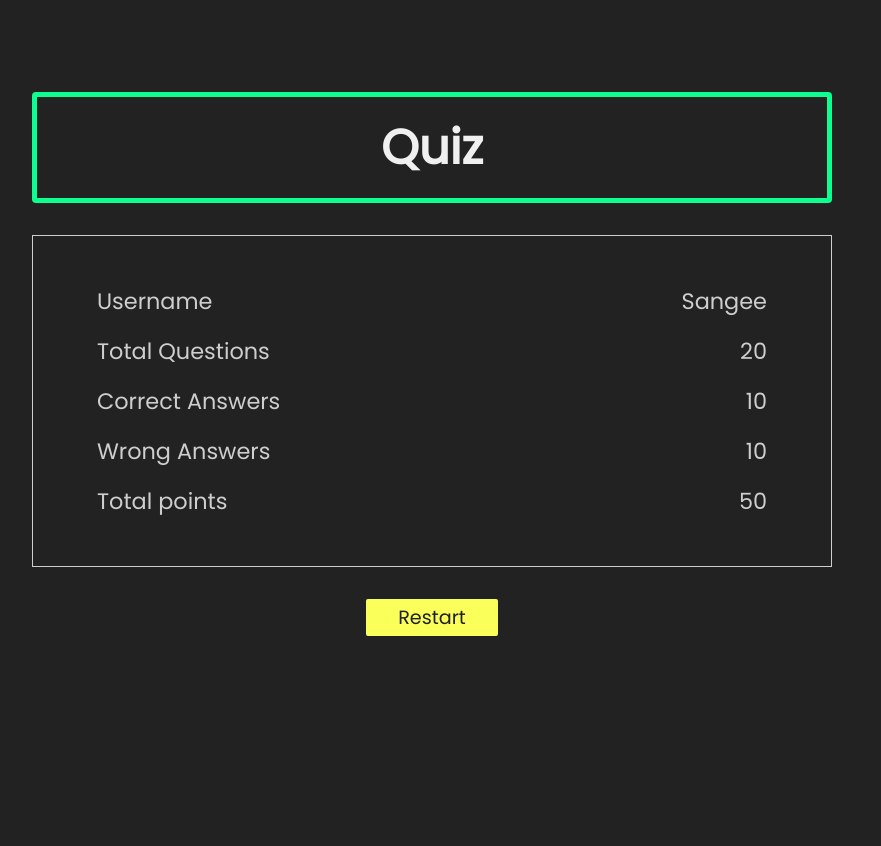
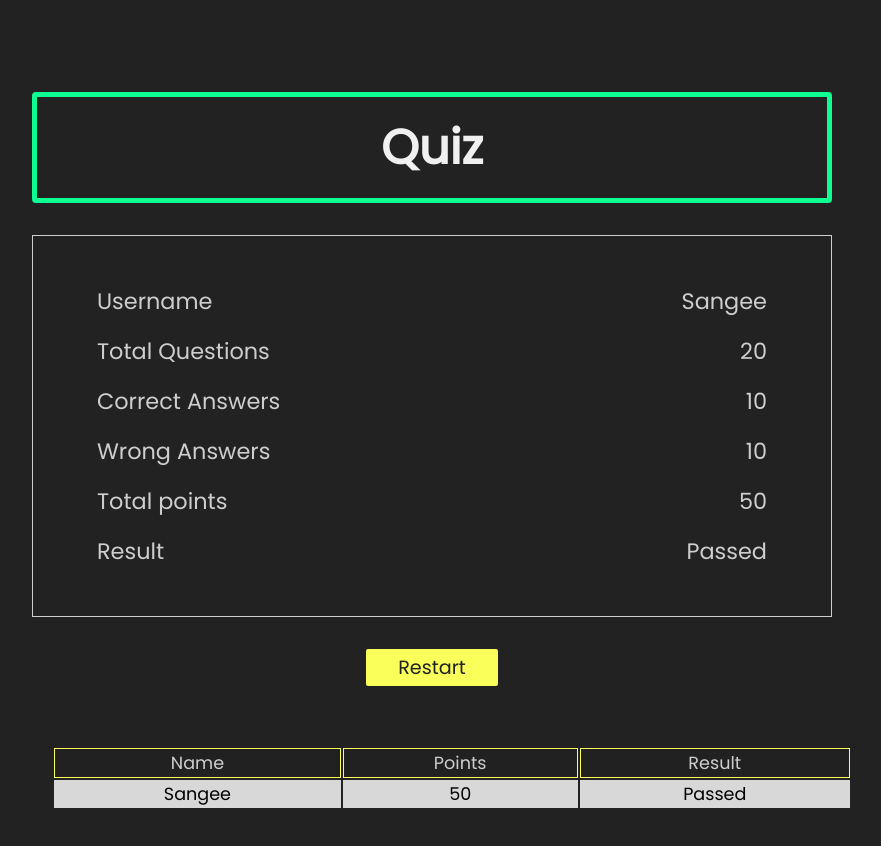
Before and after one commit to sgujuluva/mern-quiz-redux, a React (Create React App) app in the folder client/: page /result in a window 1280 px wide. Shown: the top 846 px of the page, without its empty margins (208-1089 px from the left). Built offline with nearby package versions, Linux system fonts and the light colour scheme.

Commit message:
result table done on the result component

```diff
--- a/client/src/components/Result/Result.css
+++ b/client/src/components/Result/Result.css
@@ -23,27 +23,3 @@
     color: #ff2a66;
     color: #2aff95;
 }
-
-table {
-    width: 100%;
-}
-
-.table-header {
-    color: #cecece;
-    font-size: 1.1em;
-    text-align: center;
-    background: #212121;
-    padding: 18px 0;
-}
-
-.table-body {
-    font-size: 1.1em;
-    text-align: center;
-    /* color: #cecece; */
-    background: #d8d8d8;
-    padding: 18px 0;
-}
-
-.table-header > tr > td{
-    border: 1px solid #faff5a;
-}
--- a/client/src/components/Result/Result.jsx
+++ b/client/src/components/Result/Result.jsx
@@ -1,5 +1,8 @@
 import React from 'react'
 import {Link} from "react-router-dom"
+//components
+import ResultTable  from "../ResultTable/ResultTable.jsx"
+
 import "./Result.css"
 function Result() {
   const onRestart = () => {
@@ -30,9 +33,16 @@ console.log("on restart")
           <span>Total points</span>
           <span className='bold'>50</span>
         </div>
+        <div className="flex">
+          <span>Result</span>
+          <span className='bold'>Passed</span>
+        </div>
       </div>
       <div className="start">
         <Link className='btn' to={"/"} onClick={onRestart} >Restart</Link>
+      </div>
+      <div className="container">
+        <ResultTable/>
       </div>
       </div>
   )
--- /dev/null
+++ b/client/src/components/ResultTable/ResultTable.css
@@ -0,0 +1,23 @@
+table {
+    width: 100%;
+}
+
+.table-header {
+    color: #cecece;
+    font-size: 1.1em;
+    text-align: center;
+    background: #212121;
+    padding: 18px 0;
+}
+
+.table-body {
+    font-size: 1.1em;
+    text-align: center;
+    /* color: #cecece; */
+    background: #d8d8d8;
+    padding: 18px 0;
+}
+
+.table-header > tr > td{
+    border: 1px solid #faff5a;
+}
--- /dev/null
+++ b/client/src/components/ResultTable/ResultTable.jsx
@@ -0,0 +1,28 @@
+import React from 'react'
+import "./ResultTable.css"
+
+function ResultTable() {
+  return (
+    <div>
+        <table>
+            <thead className="table-header">
+                <tr className="table-row">
+                    <td>Name</td>
+                    <td>Points</td>
+                    <td>Result</td>
+                </tr>
+            </thead>
+            <tbody>
+                <tr className="table-body">
+                <td>Sangee</td>
+                    <td>50</td>
+                    <td>Passed</td>
+                </tr>
+            </tbody>
+        </table>
+
+        </div>
+  )
+}
+
+export default ResultTable
```
